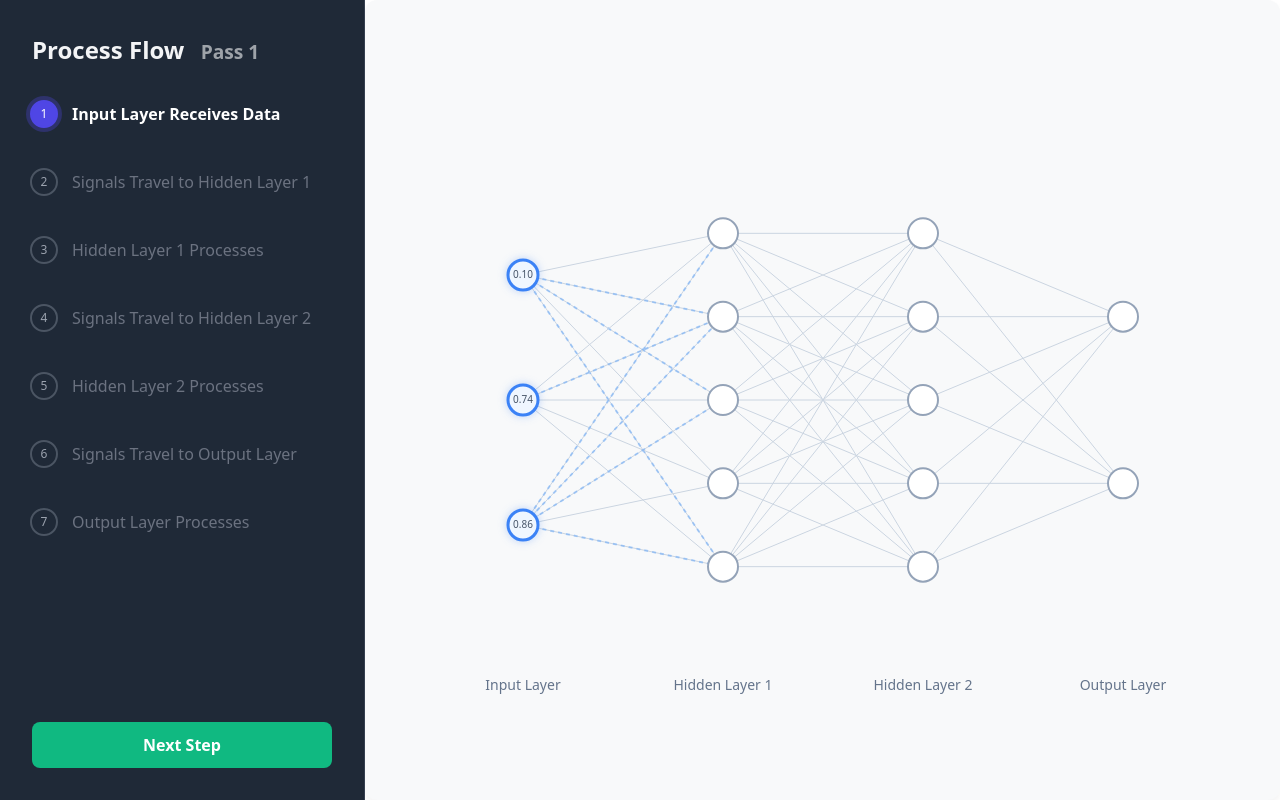
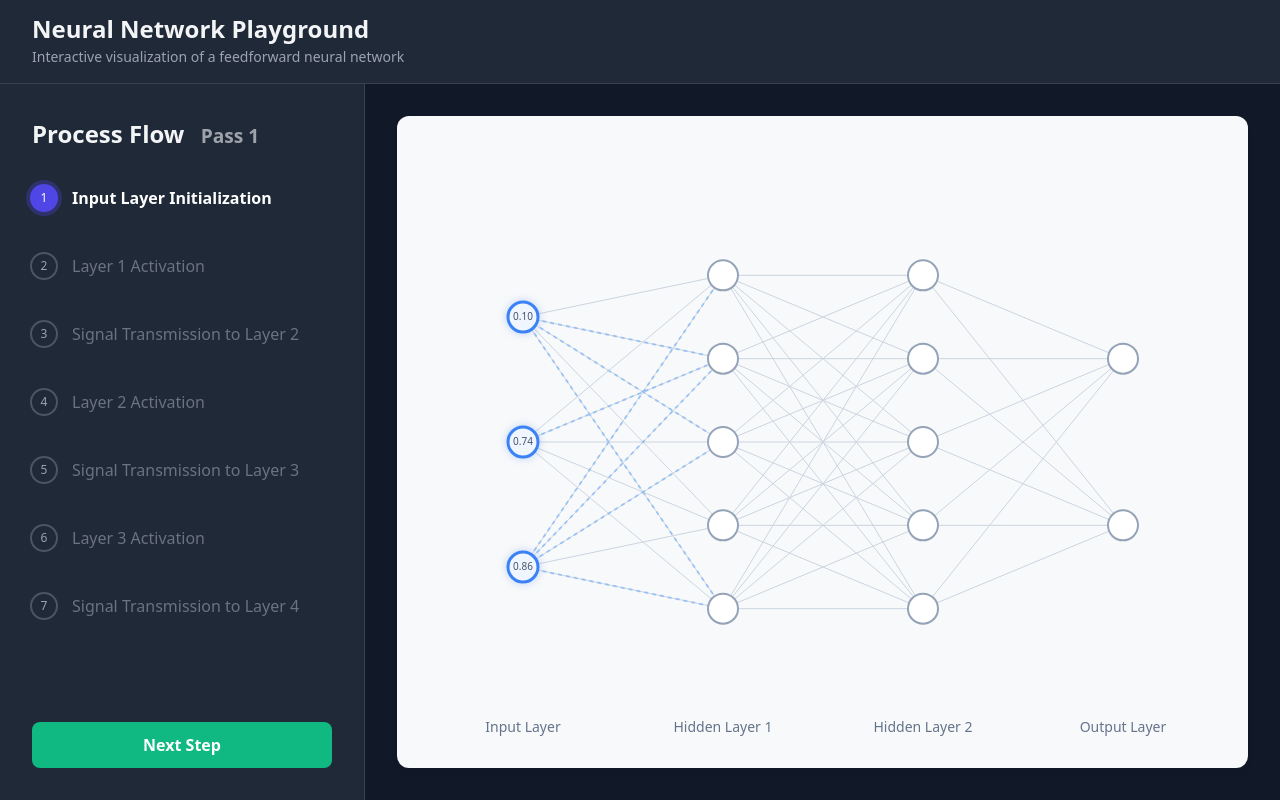
Before and after one commit to ChipiKaf/ai-model-playground, a React (Vite) app: page / in a window 1280 px wide. Built offline with nearby package versions, Linux system fonts and the light colour scheme.

Commit message:
feat: Implement a model plugin architecture, refactor the Artificial Neural Network into a plugin, and update the application layout.

```diff
--- a/src/App.scss
+++ b/src/App.scss
@@ -1,26 +1,56 @@
 
 .app {
   width: 100%;
-  min-height: 100vh;
+  height: 100vh;
   margin: 0;
   padding: 0;
   box-sizing: border-box;
+  overflow: hidden;
 
   display: flex;
   flex-direction: column;
-  align-items: center;
-  justify-content: center;
 
   /* dark slate */
   color: #e5e7eb;
   /* light gray */
   font-family: system-ui, -apple-system, BlinkMacSystemFont, "Segoe UI", sans-serif;
+  background-color: #111827; // Gray-900
 }
 
-/* Our "neuron" for now */
-.circle {
-  width: 120px;
-  height: 120px;
-  border-radius: 50%;
-  border: 2px solid #000;
+.app-header {
+  padding: 1rem 2rem;
+  background-color: #1f2937; // Gray-800
+  border-bottom: 1px solid #374151; // Gray-700
+  flex-shrink: 0;
+
+  h1 {
+    margin: 0;
+    font-size: 1.5rem;
+    color: #f3f4f6;
+  }
+
+  p {
+    margin: 0.25rem 0 0;
+    color: #9ca3af;
+    font-size: 0.875rem;
+  }
 }
+
+.main-content {
+  flex: 1;
+  display: flex;
+  flex-direction: row;
+  overflow: hidden;
+  position: relative;
+}
+
+.visualization-container {
+  flex: 1;
+  position: relative;
+  overflow: hidden;
+  display: flex;
+  justify-content: center;
+  align-items: center;
+  padding: 2rem;
+  background-color: #111827; // Gray-900
+}
--- a/src/App.tsx
+++ b/src/App.tsx
@@ -1,12 +1,12 @@
 import { useEffect, useMemo } from 'react';
 import { useDispatch, useSelector } from 'react-redux';
 import './App.scss'
-import NetworkVisualization from './components/NetworkVisualization';
 import NeuronDetail from './components/NeuronDetail';
 import StepIndicator from './components/StepIndicator';
 import { type RootState } from './store/store';
-import { initializeNetwork } from './store/slices/networkSlice';
+import { initializeNetwork } from './plugins/ann/annSlice';
 import { nextStep, incrementPass, selectNeuron, resetSimulation } from './store/slices/simulationSlice';
+import AnnPlugin from './plugins/ann';
 
 function App() {
   const dispatch = useDispatch();
@@ -15,25 +15,26 @@ function App() {
 
   useEffect(() => {
     dispatch(initializeNetwork());
-  }, [dispatch, layerSizes]); // Re-init if layer sizes change (though they are static for now)
+  }, [dispatch, layerSizes]);
 
-  // Generate steps based on layer structure
+  // Generate steps based on layer sizes
   const steps = useMemo(() => {
-    const stepList: string[] = [];
-    for (let i = 0; i < layerSizes.length; i++) {
-      if (i === 0) {
-        stepList.push("Input Layer Receives Data");
-      } else {
-        stepList.push(`Signals Travel to ${i === layerSizes.length - 1 ? 'Output Layer' : `Hidden Layer ${i}`}`);
-        stepList.push(`${i === layerSizes.length - 1 ? 'Output Layer' : `Hidden Layer ${i}`} Processes`);
-      }
+    const s = ['Input Layer Initialization'];
+    for (let i = 0; i < layerSizes.length - 1; i++) {
+        s.push(`Layer ${i + 1} Activation`);
+        s.push(`Signal Transmission to Layer ${i + 2}`);
     }
-    return stepList;
+    return s;
   }, [layerSizes]);
 
   return (
     <div className="app">
-      <div style={{ display: 'flex', width: '100%', height: '100%' }}>
+      <header className="app-header">
+        <h1>Neural Network Playground</h1>
+        <p>Interactive visualization of a feedforward neural network</p>
+      </header>
+
+      <div className="main-content">
         <StepIndicator
           steps={steps}
           currentStep={currentStep}
@@ -46,10 +47,10 @@ function App() {
           isProcessing={currentStep % 2 !== 0}
         />
 
-        <div style={{ flex: 1, position: 'relative' }}>
-          <NetworkVisualization
-            onAnimationComplete={() => dispatch(nextStep(steps.length))}
-          />
+        <div className="visualization-container">
+           <AnnPlugin.Component
+             onAnimationComplete={() => dispatch(nextStep(steps.length))}
+           />
         </div>
       </div>
 
--- a/src/components/NeuronDetail.tsx
+++ b/src/components/NeuronDetail.tsx
@@ -1,5 +1,5 @@
 import React from 'react';
-import type { NeuronData } from './NetworkVisualization';
+import type { NeuronData } from '../plugins/ann/AnnVisualization';
 import './NeuronDetail.scss';
 
 interface NeuronDetailProps {
@@ -15,13 +15,13 @@ const NeuronDetail: React.FC<NeuronDetailProps> = ({ data, onClose }) => {
   const isInputLayer = layerIndex === 0;
 
   // Use rounded values for calculation to match the display
-  const roundedInputs = inputs.map((v) => parseFloat(v.toFixed(2)));
-  const roundedWeights = weights.map((w) => parseFloat(w.toFixed(2)));
+  const roundedInputs = inputs.map((v: number) => parseFloat(v.toFixed(2)));
+  const roundedWeights = weights.map((w: number) => parseFloat(w.toFixed(2)));
   const roundedBias = parseFloat(bias.toFixed(2));
 
   const weightedSum = isInputLayer
     ? output // For input layer, "sum" is just the value
-    : roundedInputs.reduce((acc, val, idx) => acc + val * roundedWeights[idx], 0) + roundedBias;
+    : roundedInputs.reduce((acc: number, val: number, idx: number) => acc + val * roundedWeights[idx], 0) + roundedBias;
 
   // Activation Function (ReLU)
   const activation = isInputLayer ? output : Math.max(0, weightedSum);
@@ -53,7 +53,7 @@ const NeuronDetail: React.FC<NeuronDetailProps> = ({ data, onClose }) => {
                         <span className="value">No Inputs</span>
                       </div>
                     ) : (
-                      inputs.map((input, idx) => (
+                      inputs.map((input: number, idx: number) => (
                         <div key={idx} className="input-group">
                           <span className="value">{input.toFixed(2)}</span>
                           <span className="operator">&times;</span>
--- a/src/components/NetworkVisualization.tsx
+++ b/src/plugins/ann/AnnVisualization.tsx
@@ -1,8 +1,8 @@
 import React from 'react';
 import { useDispatch } from 'react-redux';
-import './NetworkVisualization.scss';
-import { selectNeuron } from '../store/slices/simulationSlice';
-import { useNetworkAnimation } from '../hooks/useNetworkAnimation';
+import './AnnVisualization.scss';
+import { selectNeuron } from '../../store/slices/simulationSlice';
+import { useAnnAnimation } from './useAnnAnimation';
 
 interface NetworkVisualizationProps {
   onAnimationComplete?: () => void;
@@ -28,7 +28,7 @@ const NetworkVisualization: React.FC<NetworkVisualizationProps> = ({
     connections,
     neuronValues,
     layerSizes
-  } = useNetworkAnimation(onAnimationComplete);
+  } = useAnnAnimation(onAnimationComplete);
 
   // Constants for layout
   const width = 800;
@@ -151,7 +151,7 @@ const NetworkVisualization: React.FC<NetworkVisualizationProps> = ({
 
         {/* Layer Labels */}
         <g className="labels">
-          {layerSizes.map((_, idx) => {
+          {layerSizes.map((_: number, idx: number) => {
             const layerNeuron = neurons.find((n) => n.layerIndex === idx);
             if (!layerNeuron) return null;
 
--- a/src/store/slices/networkSlice.ts
+++ b/src/plugins/ann/annSlice.ts
@@ -1,5 +1,5 @@
 import { createSlice, createEntityAdapter, type PayloadAction, type EntityState } from '@reduxjs/toolkit';
-import type { RootState } from '../store';
+import type { RootState } from '../../store/store';
 
 export interface NeuronPosition {
   id: string; // `${layerIndex}-${neuronIndex}`
--- /dev/null
+++ b/src/plugins/ann/index.ts
@@ -0,0 +1,14 @@
+import type { ModelPlugin } from '../../types/ModelPlugin';
+import annReducer from './annSlice';
+import AnnVisualization from './AnnVisualization';
+
+const AnnPlugin: ModelPlugin = {
+  id: 'ann',
+  name: 'Artificial Neural Network',
+  description: 'A classic feedforward neural network visualization.',
+  initialState: undefined, // Reducer handles initial state
+  reducer: annReducer,
+  Component: AnnVisualization,
+};
+
+export default AnnPlugin;
--- a/src/hooks/useNetworkAnimation.ts
+++ b/src/plugins/ann/useAnnAnimation.ts
@@ -1,13 +1,13 @@
 import { useState, useEffect, useRef } from 'react';
 import { useDispatch, useSelector } from 'react-redux';
-import { type RootState } from '../store/store';
+import { type RootState } from '../../store/store';
 import {
   updateNeuronValues,
   resetNeuronValues,
   selectAllNeurons,
   selectAllConnections,
   type NeuronValue
-} from '../store/slices/networkSlice';
+} from './annSlice';
 
 export interface Signal {
   id: string;
@@ -22,7 +22,7 @@ export interface Signal {
   sourceOutput: number;
 }
 
-export const useNetworkAnimation = (onAnimationComplete?: () => void) => {
+export const useAnnAnimation = (onAnimationComplete?: () => void) => {
   const dispatch = useDispatch();
   const { layerSizes, neuronValues } = useSelector((state: RootState) => state.network);
   const neurons = useSelector(selectAllNeurons);
--- a/src/store/store.ts
+++ b/src/store/store.ts
@@ -1,10 +1,10 @@
 import { configureStore } from '@reduxjs/toolkit';
-import networkReducer from './slices/networkSlice';
 import simulationReducer from './slices/simulationSlice';
+import AnnPlugin from '../plugins/ann';
 
 export const store = configureStore({
   reducer: {
-    network: networkReducer,
+    network: AnnPlugin.reducer, // For now, we hardcode 'network' to ANN. Later we can make this dynamic.
     simulation: simulationReducer,
   },
 });
--- /dev/null
+++ b/src/types/ModelPlugin.ts
@@ -0,0 +1,20 @@
+import React from 'react';
+import type { Reducer, Action } from '@reduxjs/toolkit';
+
+export interface ModelPluginComponentProps {
+  onAnimationComplete?: () => void;
+}
+
+export interface ModelPlugin<State = any, Actions extends Action = any> {
+  id: string;
+  name: string;
+  description: string;
+
+  // State Management
+  initialState: State;
+  reducer: Reducer<State, Actions>;
+
+  // Rendering
+  Component: React.FC<ModelPluginComponentProps>;
+  Controls?: React.FC; // Optional settings panel
+}
```
Also changed, not shown: src/plugins/ann/AnnVisualization.scss (renamed from src/components/NetworkVisualization.scss).
